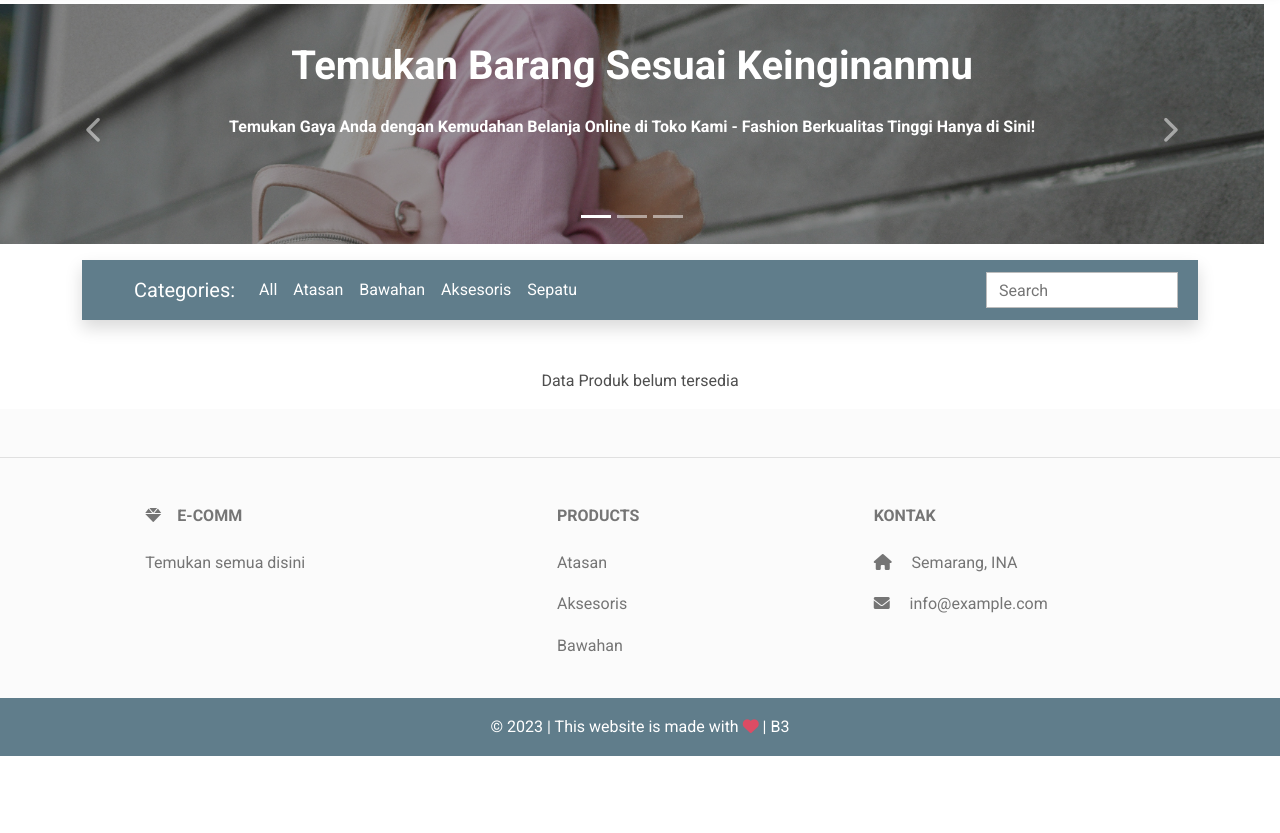
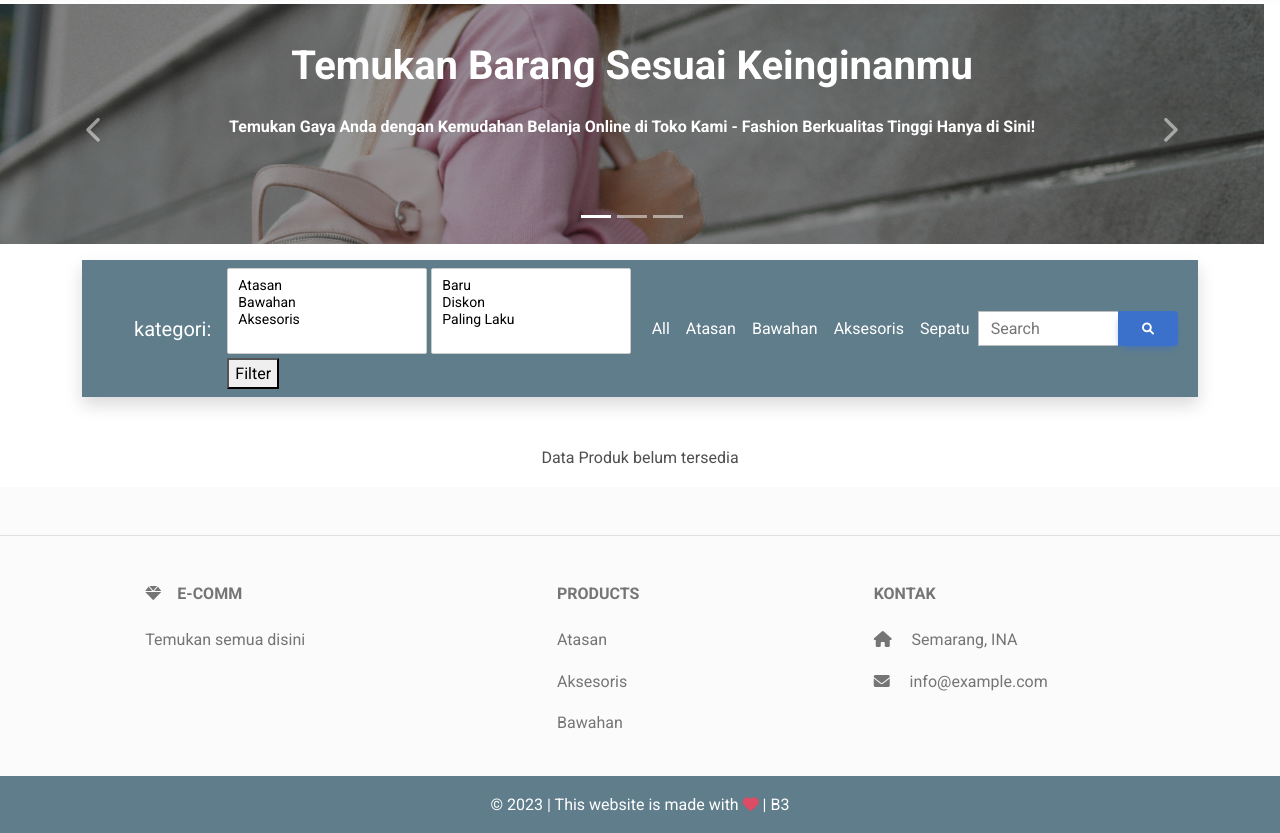
Before and after one commit to ifty123/ecomm_fix, a Django app: page / in a window 1280 px wide. Shown: the part 68-901 px from the top of the page. Before the commit the page ends 824 px from the top, so only its background shows below. Run offline with Django 4.2, Linux system fonts and the light colour scheme; data that the repository does not hold is empty.

Commit message:
add search and filter

```diff
--- a/ecomm/ecomm/templates/home.html
+++ b/ecomm/ecomm/templates/home.html
@@ -13,7 +13,7 @@
             <div class="container-fluid">
 
                 <!-- Navbar brand -->
-                <a class="navbar-brand" href="#">Categories:</a>
+                <a class="navbar-brand" href="#">kategori:</a>
 
                 <!-- Toggle button -->
                 <button
@@ -26,6 +26,22 @@
                         aria-label="Toggle navigation">
                     <i class="fas fa-bars"></i>
                 </button>
+
+
+                <form method="GET" action="{% url 'toko:filter_products' %}">
+                  <select name="kategori" class="custom-select" multiple>
+                    <option value="AT">Atasan</option>
+                    <option value="BA">Bawahan</option>
+                    <option value="AK">Aksesoris</option>
+                  </select>
+
+                  <select name="tags" class="custom-select" multiple>
+                    <option value="NEW">Baru</option>
+                    <option value="SALE">Diskon</option>
+                    <option value="BEST">Paling Laku</option>
+                  </select>
+                  <button type="submit">Filter</button>
+                </form>
 
                 <!-- Collapsible wrapper -->
                 <div class="collapse navbar-collapse" id="navbarSupportedContent2">
@@ -51,8 +67,13 @@
                     </ul>
 
                     <!-- Search -->
-                    <form class="w-auto py-1" style="max-width: 12rem">
-                        <input type="search" class="form-control rounded-0" placeholder="Search" aria-label="Search">
+                    <form method="GET" class="w-auto py-1" style="max-width: 16rem" action="{% url 'toko:pencarian_barang' %}">
+                      <div class="input-group">
+                        <input type="search" name="keyword" class="form-control rounded rounded-0" placeholder="Search" aria-label="Search" aria-describedby="search-addon" />
+                        <button type="submit" class="btn btn-primary">
+                          <i class="fas fa-search"></i>
+                        </button>
+                      </div>
                     </form>
 
                 </div>
@@ -128,6 +149,7 @@
         {% endif %}
         <!-- Pagination -->
     </div>
+    <script src="custom_select.js"></script>
 </main>
 <!--Main layout-->
 {% endblock content %}
--- a/ecomm/static/css/custom.css
+++ b/ecomm/static/css/custom.css
@@ -23,3 +23,34 @@ color: #E53935
 .sale-badge {
 background-color: #E53935
 }
+
+.custom-select {
+  position: relative;
+  display: inline-block;
+  background-color: #fff;
+  border: 1px solid #ccc;
+  padding: 8px;
+  font-size: 14px;
+  width: 200px;
+}
+
+.custom-select select {
+  display: none;
+}
+
+.custom-select .selected-items {
+  display: flex;
+  flex-wrap: wrap;
+  gap: 4px;
+}
+
+.custom-select .selected-item {
+  background-color: #f0f0f0;
+  padding: 4px 8px;
+  border-radius: 4px;
+}
+
+.custom-select .remove-item {
+  margin-left: 4px;
+  cursor: pointer;
+}
--- a/ecomm/toko/urls.py
+++ b/ecomm/toko/urls.py
@@ -13,4 +13,6 @@ urlpatterns = [
      path('payment/<payment_method>', views.PaymentView.as_view(), name='payment'),
      path('paypal-return/', views.paypal_return, name='paypal-return'),
      path('paypal-cancel/', views.paypal_cancel, name='paypal-cancel'),
+     path('filter_products/', views.filter_products, name='filter_products'),
+     path('search/', views.pencarian_barang, name='pencarian_barang'),
 ]
--- a/ecomm/toko/views.py
+++ b/ecomm/toko/views.py
@@ -212,3 +212,30 @@ def paypal_return(request):
 def paypal_cancel(request):
     messages.error(request, 'Pembayaran dibatalkan')
     return redirect('toko:order-summary')
+
+def filter_products(request):
+    filtered_products = None
+    selected_kategori = request.GET.getlist('kategori')
+    selected_tags = request.GET.getlist('tags')
+
+
+    if selected_kategori or selected_tags:
+        filtered_products = ProdukItem.objects.all()
+        if selected_kategori:
+            filtered_products = filtered_products.filter(kategori__in=selected_kategori)
+        if selected_tags:
+            filtered_products = filtered_products.filter(label__in=selected_tags)
+    else:
+        filtered_products = ProdukItem.objects.all()
+
+    return render(request, 'home.html', {'object_list': filtered_products})
+
+def pencarian_barang(request):
+    keyword = request.GET.get('keyword')
+
+    if keyword:
+        barang = ProdukItem.objects.filter(nama_produk__icontains=keyword)
+    else:
+        barang = None
+
+    return render(request, 'home.html', {'object_list': barang})
```
Also changed, not shown: ecomm/ecomm/templates/custom_select.js (added, +35 -0 lines), ecomm/media/product_pics/12211384101.jpeg (added).
